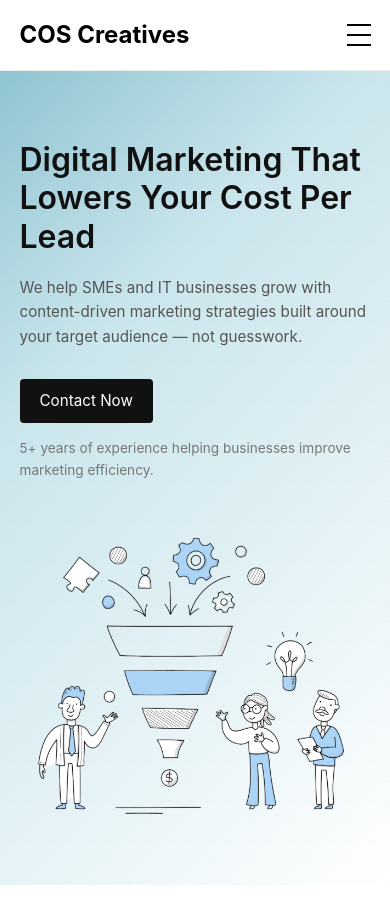
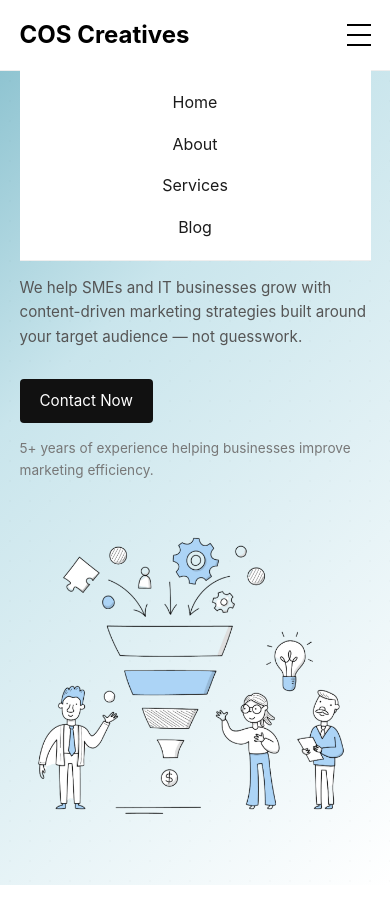
Before and after one commit to coscreativez-main/website, a Jekyll site: the page built from index.html, in a window 390 px wide and 900 px high. Built offline with Jekyll 4.4.1, drawn with Linux system fonts in a browser that asks for light colours.

Commit message:
Update style.css

```diff
--- a/assets/css/style.css
+++ b/assets/css/style.css
@@ -106,7 +106,7 @@ body {
     }
 
     .nav {
-        display: none; /* keep it always flex */
+        display: flex; /* keep it always flex */
         position: absolute;
         top: 70px;
         left: 0;
@@ -126,7 +126,6 @@ body {
     }
 
     .nav.active {
-        display: block;
         opacity: 1;
         pointer-events: auto;
         transform: translateY(0);
```
